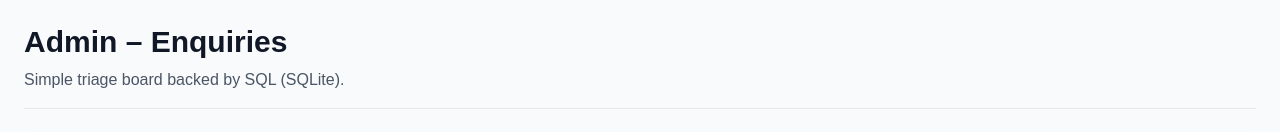
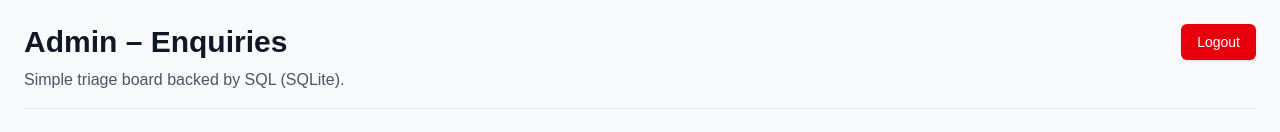
Before and after one commit to nayim7868/enquiry-widget-demo, a Next.js app: page /admin in a window 1280 px wide. Shown: the top 132 px of the page. Built offline with nearby package versions, Linux system fonts and the light colour scheme; no server answers.

Commit message:
add admin logout flow and session invalidation

```diff
--- a/src/app/admin/page.tsx
+++ b/src/app/admin/page.tsx
@@ -1,6 +1,7 @@
 "use client";
 
 import { useEffect, useMemo, useState } from "react";
+import { useRouter } from "next/navigation";
 
 type Enquiry = {
   id: string;
@@ -49,12 +50,29 @@ function slaLabel(slaDueAt: string | null, status: Enquiry["status"]) {
 
 
 export default function AdminPage() {
+  const router = useRouter();
   const [items, setItems] = useState<Enquiry[]>([]);
   const [loading, setLoading] = useState(false);
   const [mode, setMode] = useState<string>("ALL");
   const [status, setStatus] = useState<string>("ALL");
   const [error, setError] = useState<string | null>(null);
   const [queue, setQueue] = useState<string>("ALL");
+
+  const handleLogout = async () => {
+    try {
+      const res = await fetch("/api/admin/logout", {
+        method: "POST",
+      });
+      if (res.ok) {
+        router.push("/admin/login");
+        router.refresh();
+      }
+    } catch (err) {
+      console.error("Logout error:", err);
+      // Still redirect even if request fails
+      router.push("/admin/login");
+    }
+  };
 
   const fetchEnquiries = async () => {
     setLoading(true);
@@ -120,11 +138,20 @@ export default function AdminPage() {
   return (
     <main className="min-h-screen bg-gray-50 p-6 w-full">
       <div className="w-full">
-        <div className="mb-6 pb-4 border-b border-gray-200">
-          <h1 className="text-3xl font-bold text-gray-900">Admin – Enquiries</h1>
-          <p className="mt-2 text-gray-600">
-            Simple triage board backed by SQL (SQLite).
-          </p>
+        <div className="mb-6 pb-4 border-b border-gray-200 flex justify-between items-start">
+          <div>
+            <h1 className="text-3xl font-bold text-gray-900">Admin – Enquiries</h1>
+            <p className="mt-2 text-gray-600">
+              Simple triage board backed by SQL (SQLite).
+            </p>
+          </div>
+          <button
+            type="button"
+            onClick={handleLogout}
+            className="rounded-md bg-red-600 px-4 py-2 text-sm font-medium text-white shadow-sm hover:bg-red-700 focus:outline-none focus:ring-2 focus:ring-red-500 focus:ring-offset-2 transition-colors"
+          >
+            Logout
+          </button>
         </div>
 
         <div className="mt-6 flex flex-wrap gap-4 items-end bg-white p-4 rounded-lg shadow-sm border border-gray-200">
--- a/src/app/api/admin/logout/route.ts
+++ b/src/app/api/admin/logout/route.ts
@@ -3,7 +3,7 @@ import { sessionCookieName } from "@/lib/auth";
 
 export const runtime = "nodejs";
 
-export async function POST() {
+function clearSessionCookie() {
   const res = NextResponse.json({ ok: true });
   res.cookies.set({
     name: sessionCookieName(),
@@ -16,3 +16,24 @@ export async function POST() {
   });
   return res;
 }
+
+export async function POST() {
+  return clearSessionCookie();
+}
+
+export async function GET(req: Request) {
+  // For GET, clear cookie and redirect to login page
+  const url = new URL(req.url);
+  const loginUrl = new URL("/admin/login", url.origin);
+  const res = NextResponse.redirect(loginUrl);
+  res.cookies.set({
+    name: sessionCookieName(),
+    value: "",
+    httpOnly: true,
+    sameSite: "lax",
+    secure: process.env.NODE_ENV === "production",
+    path: "/",
+    maxAge: 0,
+  });
+  return res;
+}
```
